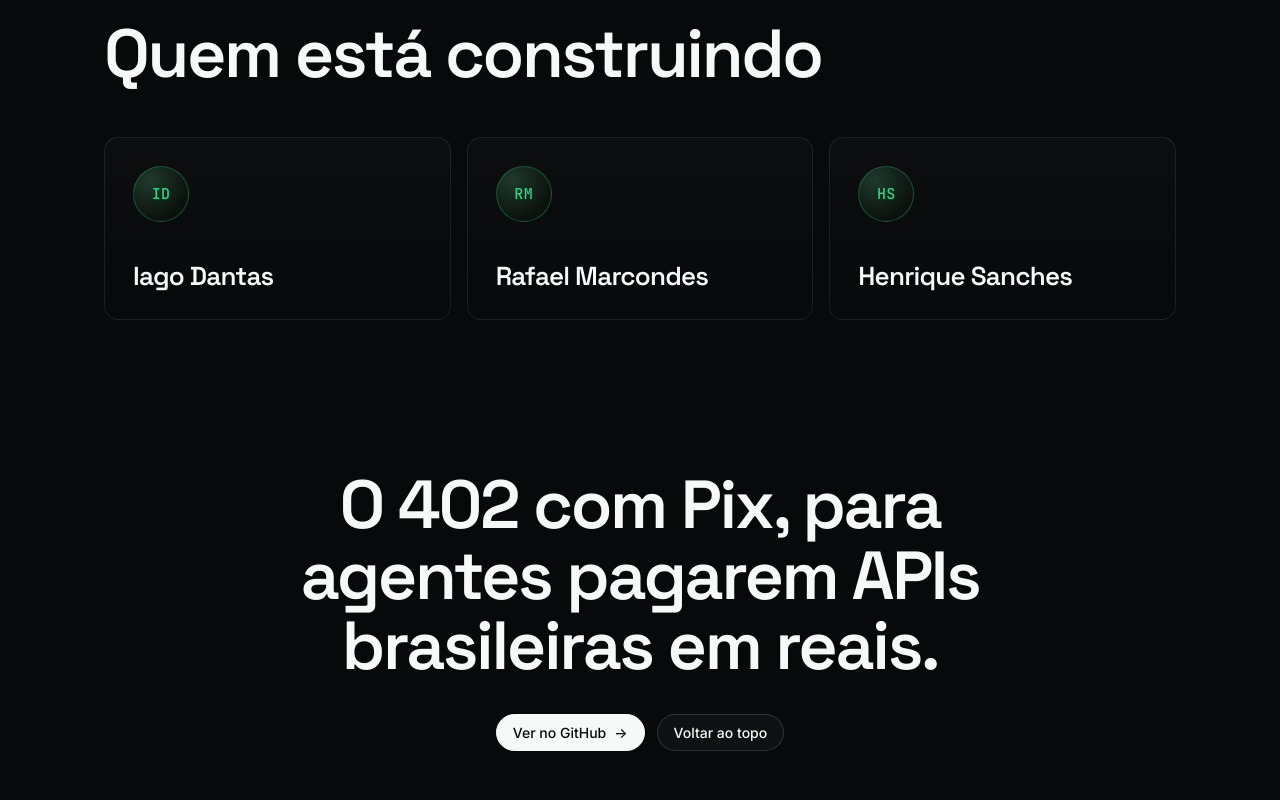
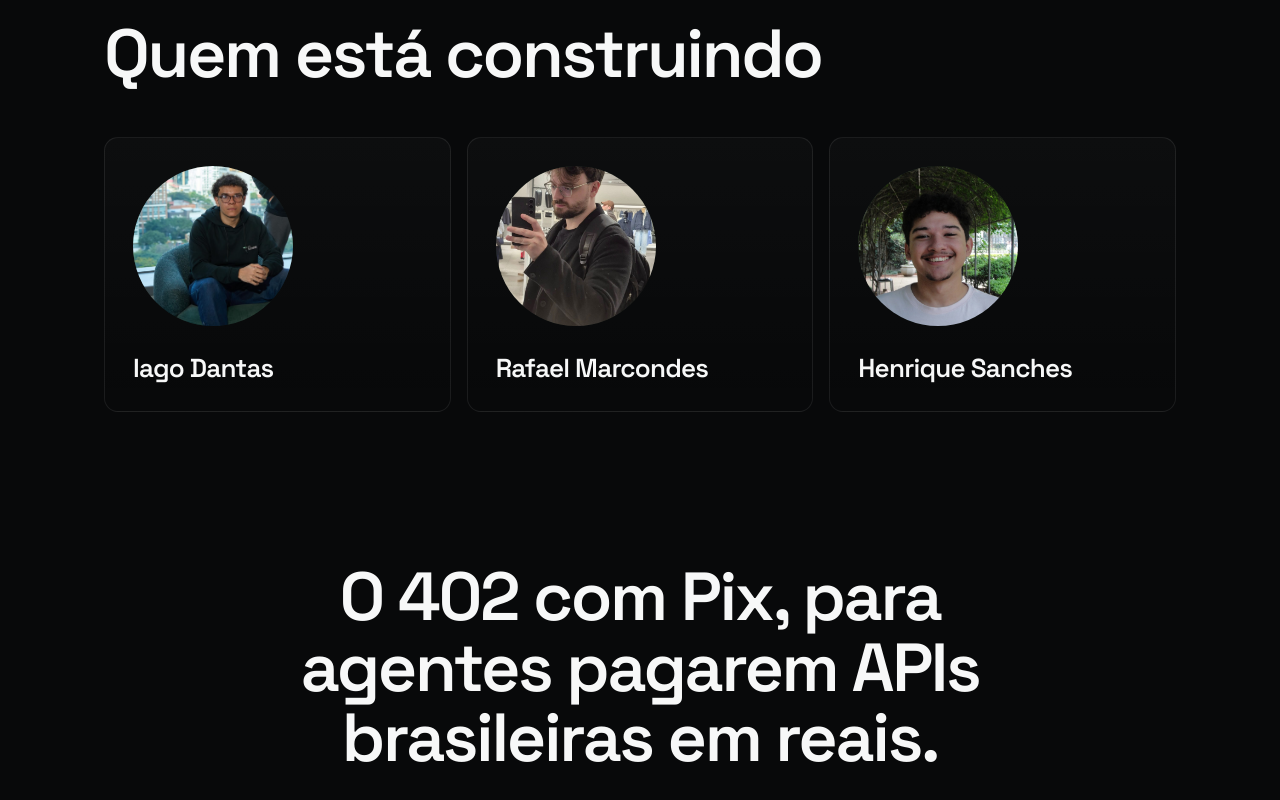
Before and after one commit to IagoDantas/p-x402, a website: page docs/index.html in a window 1280 px wide. Shown: the part 5980-6780 px from the top of the page. Drawn offline with Linux system fonts and the light colour scheme.

Commit message:
add: profile pic to docs

```diff
--- a/docs/index.html
+++ b/docs/index.html
@@ -228,9 +228,9 @@
     background: linear-gradient(180deg, rgba(255,255,255,.025), transparent);
   }
   .avatar {
-    width: 56px; height: 56px; border-radius: 50%; margin-bottom: 40px;
-    background: radial-gradient(circle at 30% 25%, #1f3a2c, #0b120e 70%); border: 1px solid rgba(50,213,131,.3);
-    display: grid; place-items: center; font: 500 15px var(--mono); color: var(--green); letter-spacing: .02em;
+    width: 160px; height: 160px; border-radius: 50%; margin-bottom: 28px;
+    background: radial-gradient(circle at 30% 25%, #1f3a2c, #0b120e 70%);
+    display: block; object-fit: cover;
   }
   .member h3 { margin: 0; font: 600 26px/1.1 var(--display); letter-spacing: -.03em; }
   @media (max-width: 860px) { .team { grid-template-columns: 1fr; } }
@@ -466,9 +466,9 @@ app.get(<span class="s">"/relatorio"</span>,
   <div class="wrap">
     <h2 class="rv d1" style="margin-bottom:48px">Quem está construindo</h2>
     <div class="team">
-      <div class="member rv"><div class="avatar" aria-hidden="true">ID</div><h3>Iago Dantas</h3></div>
-      <div class="member rv d1"><div class="avatar" aria-hidden="true">RM</div><h3>Rafael Marcondes</h3></div>
-      <div class="member rv d2"><div class="avatar" aria-hidden="true">HS</div><h3>Henrique Sanches</h3></div>
+      <div class="member rv"><img class="avatar" src="profile-pics/iago.jpeg" alt=""><h3>Iago Dantas</h3></div>
+      <div class="member rv d1"><img class="avatar" src="profile-pics/rafa.jpeg" alt=""><h3>Rafael Marcondes</h3></div>
+      <div class="member rv d2"><img class="avatar" src="profile-pics/henrique.jpg" alt=""><h3>Henrique Sanches</h3></div>
     </div>
   </div>
 </section>
```
Also changed, not shown: docs/profile-pics/henrique.jpg (added), docs/profile-pics/iago.jpeg (added), docs/profile-pics/rafa.jpeg (added).
